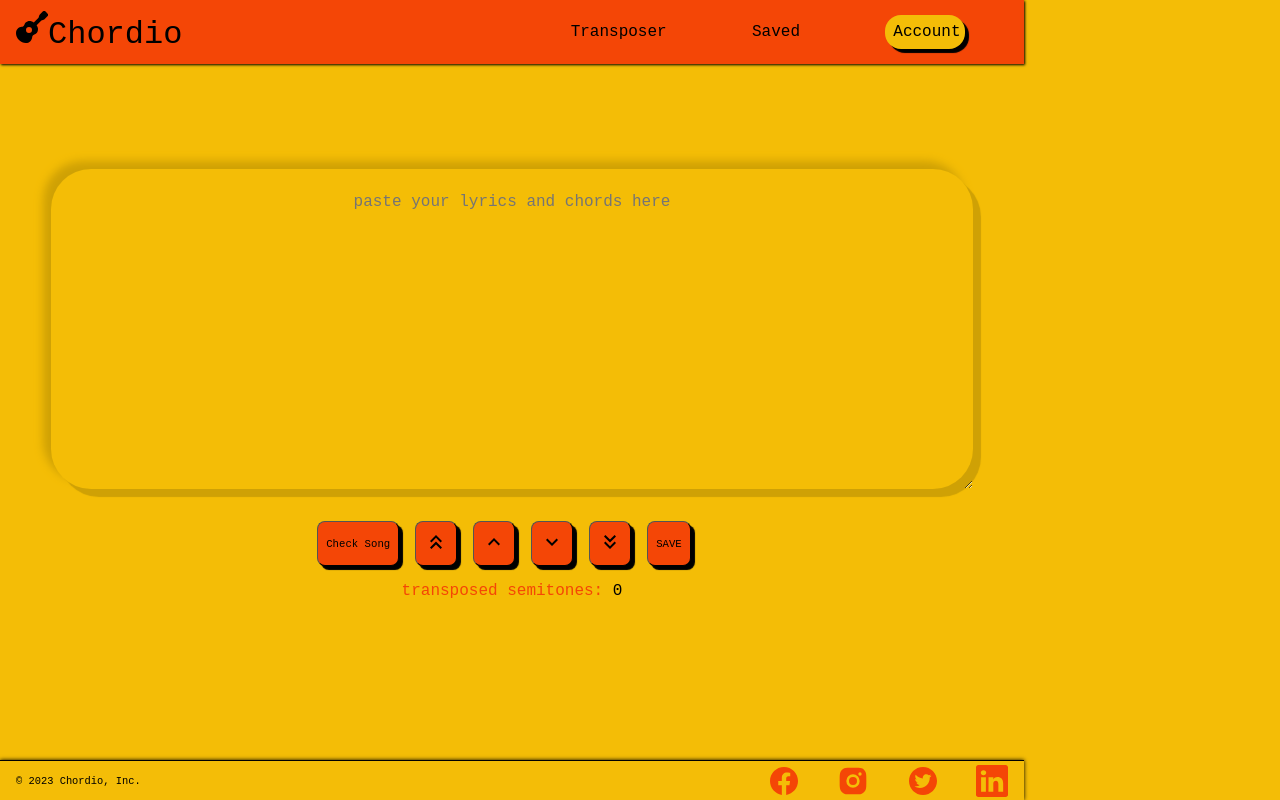
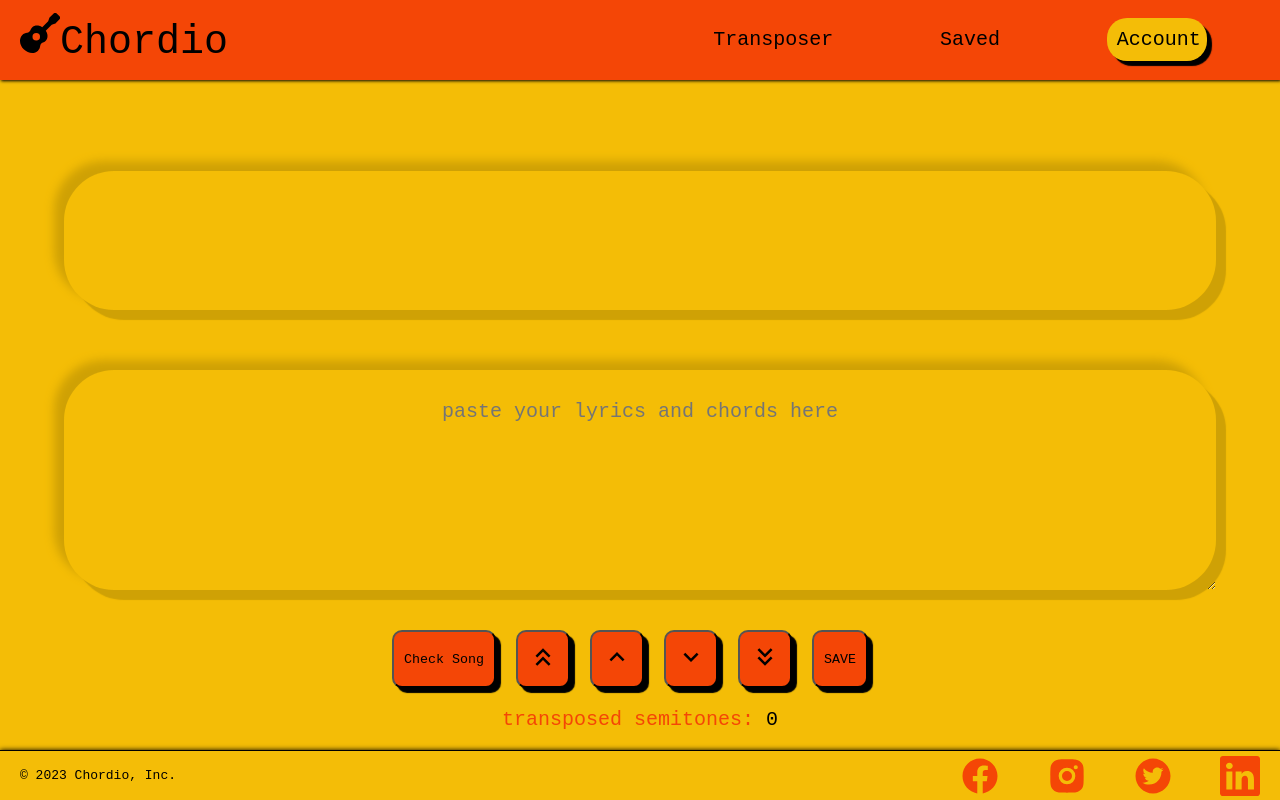
Before and after one commit to circuloponto/chordio2, a Next.js app: page / in a window 1280 px wide. Built offline with nearby package versions, Linux system fonts and the light colour scheme.

Commit message:
fixed css zoom

```diff
--- a/styles/SavedChords.module.scss
+++ b/styles/SavedChords.module.scss
@@ -41,7 +41,7 @@
   align-items: center;
   flex-wrap: wrap;
   width: 90vw;
-  height: 400px;
+  height: 300px;
   border-radius: 50px;
   background: #f4bd06;
   box-shadow: 20px 20px 60px #cfa105, -20px -20px 60px #ffd907;
--- a/styles/Transposer.module.scss
+++ b/styles/Transposer.module.scss
@@ -28,7 +28,7 @@
 }
 .textArea {
   width: 90vw;
-  height: 400px;
+  height: 220px;
   border: none;
   border-radius: 50px;
   background: #f4bd06;
--- a/styles/globals.scss
+++ b/styles/globals.scss
@@ -4,7 +4,7 @@
 body {
   width: 100vw;
   height: auto;
-  zoom: 80%;
+
   /* background: #ffffff; */
 }
 .navbar {
@@ -203,7 +203,7 @@ body {
 }
 .textArea {
   width: 90vw;
-  height: 400px;
+  height: 220px;
   border: none;
   border-radius: 50px;
   background: #f4bd06;
```
